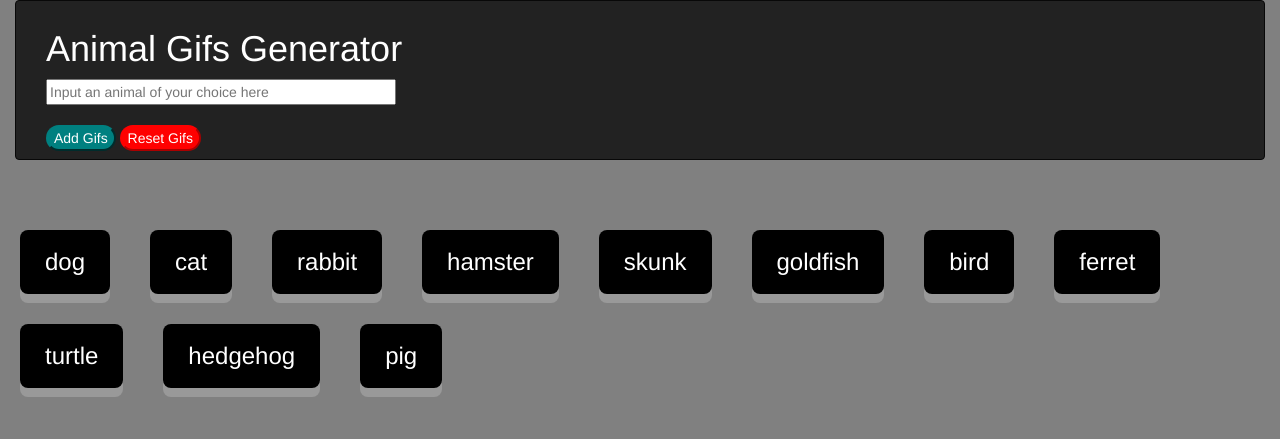
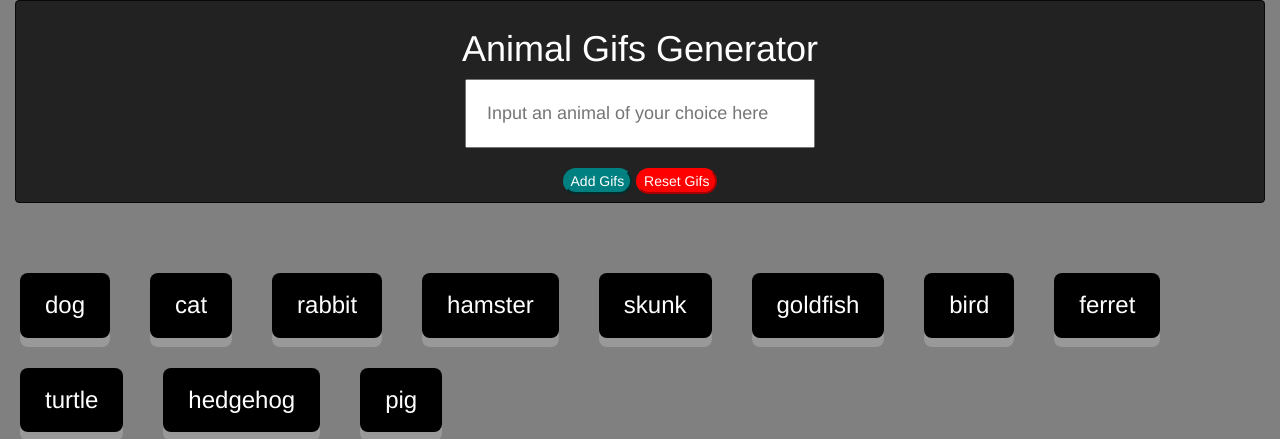
Before and after one commit to ait530/giphyAPI, a PHP site: page / in a window 1280 px wide. Shown: the top 439 px of the page. Run offline with PHP 8.4, Linux system fonts and the light colour scheme; some libraries are stand-ins or nearby versions.

Commit message:
centered navbar elements and larger text input

```diff
--- a/assets/style.css
+++ b/assets/style.css
@@ -11,6 +11,13 @@ color:white;
 }
 .navbar-form {
 color:white;
+}
+
+.navbar-inverse .navbar-collapse, .navbar-inverse .navbar-form {
+    border-color: #101010;
+    position: relative;
+    width: 100%;
+    text-align: center;
 }
 .fore-group {
 color:white;
@@ -59,6 +66,8 @@ font-size:30px;
 }
 #topic-input {
 color:black;
+padding:20px;
+font-size: large;
 }
 #add-topic {
 border-radius:20px;
```
